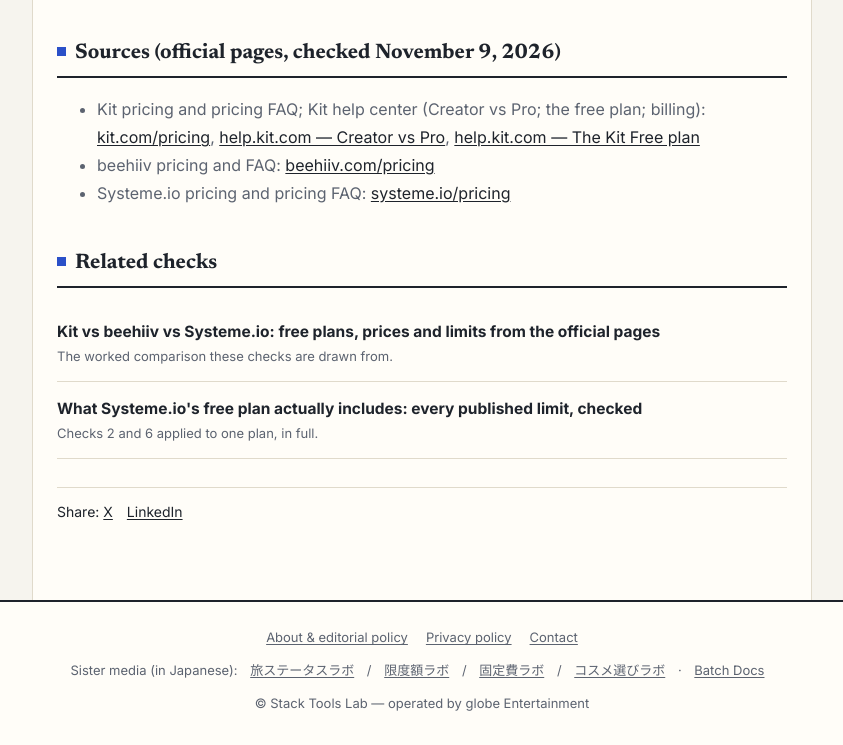
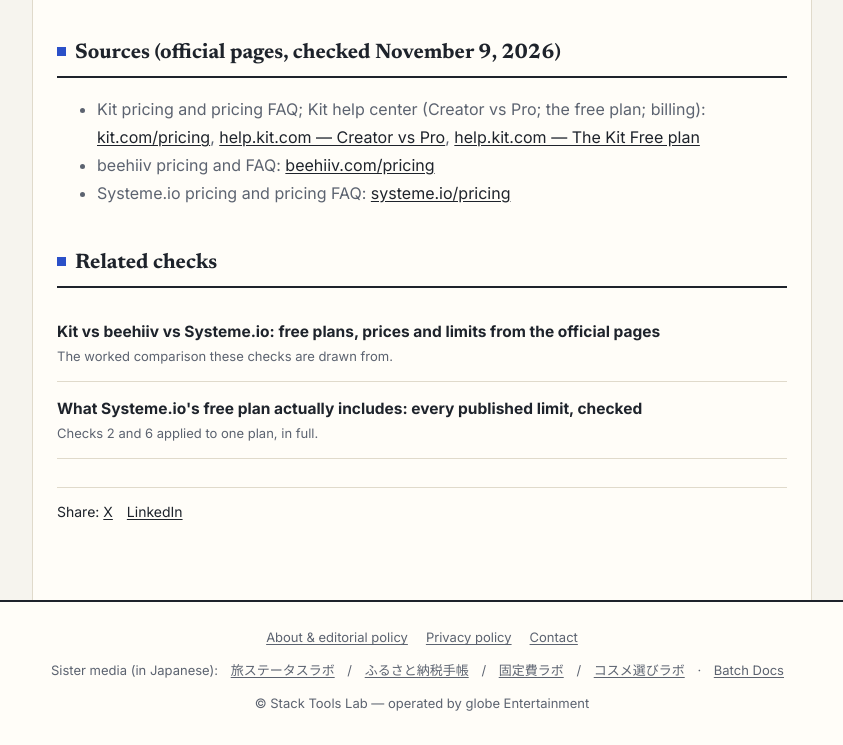
Before and after one commit to miv1982biz-sketch/stacktools-site, a plain HTML site: page articles/how-to-choose-a-newsletter-platform.html in a window 1280 px wide. Shown: the part 3450-4195 px from the top of the page, without its empty margins (218-1061 px from the left). Drawn offline with Linux system fonts and the light colour scheme.

Commit message:
姉妹サイトリンク表示名を「ふるさと納税手帳」に更新（articles/ 3ファイル）

```diff
--- a/articles/how-to-choose-a-newsletter-platform.html
+++ b/articles/how-to-choose-a-newsletter-platform.html
@@ -112,7 +112,7 @@
 </main>
 <footer class="site">
   <a href="../about.html">About &amp; editorial policy</a><a href="../privacy.html">Privacy policy</a><a href="../contact.html">Contact</a>
-  <div class="sister">Sister media (in Japanese): <a href="https://travel.globe-ent.com/">旅ステータスラボ</a> / <a href="https://furusato.globe-ent.com/">限度額ラボ</a> / <a href="https://koteihi.globe-ent.com/">固定費ラボ</a> / <a href="https://cosme-erabi.globe-ent.com/">コスメ選びラボ</a> · <a href="https://batchdocs.globe-ent.com/">Batch Docs</a></div>
+  <div class="sister">Sister media (in Japanese): <a href="https://travel.globe-ent.com/">旅ステータスラボ</a> / <a href="https://furusato.globe-ent.com/">ふるさと納税手帳</a> / <a href="https://koteihi.globe-ent.com/">固定費ラボ</a> / <a href="https://cosme-erabi.globe-ent.com/">コスメ選びラボ</a> · <a href="https://batchdocs.globe-ent.com/">Batch Docs</a></div>
   <div>© Stack Tools Lab — operated by globe Entertainment</div>
 </footer>
 </body>
```
Also changed, not shown: articles/kit-vs-beehiiv-vs-systeme-io.html (+1 -1 lines), articles/systeme-io-free-plan.html (+1 -1 lines).
